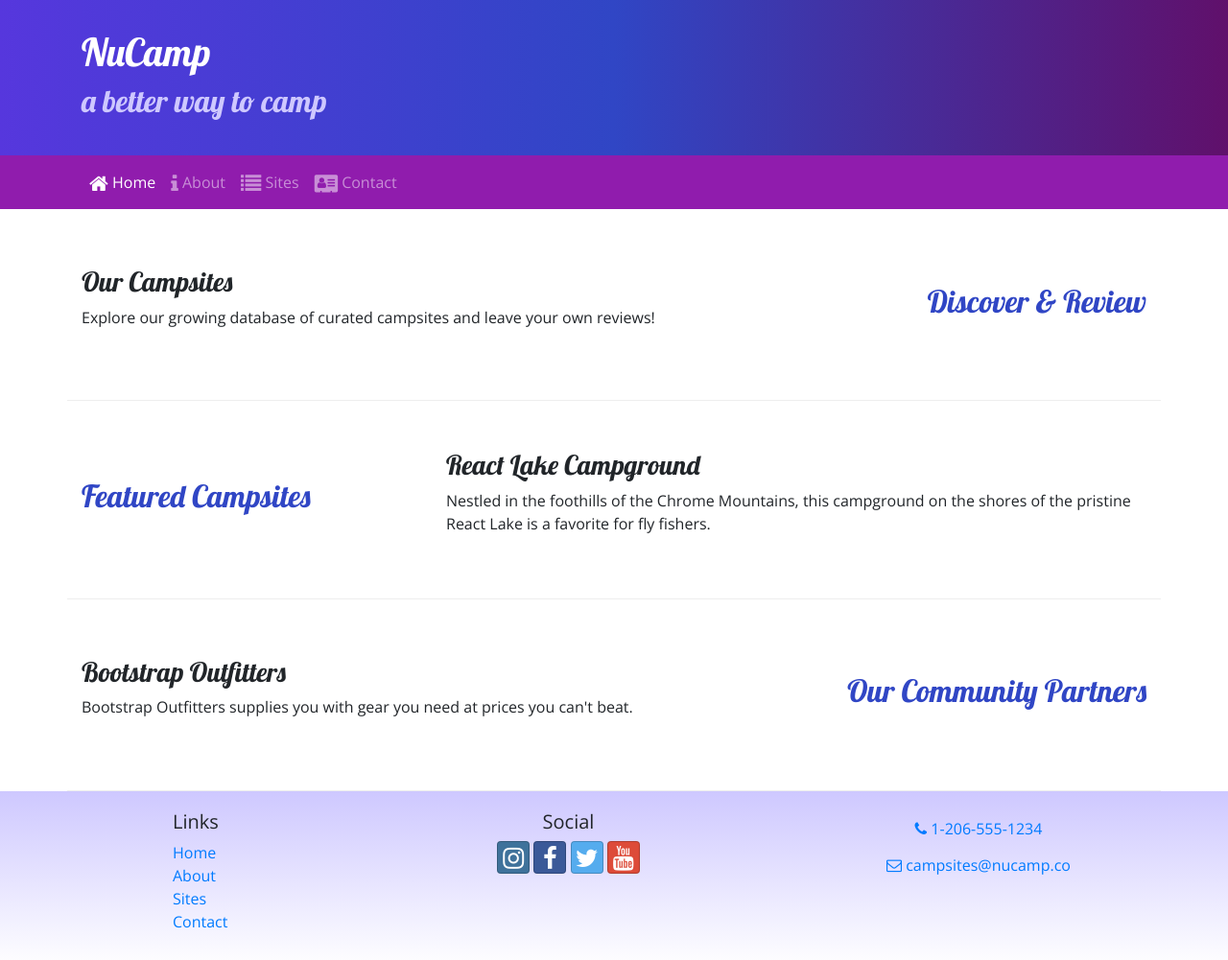
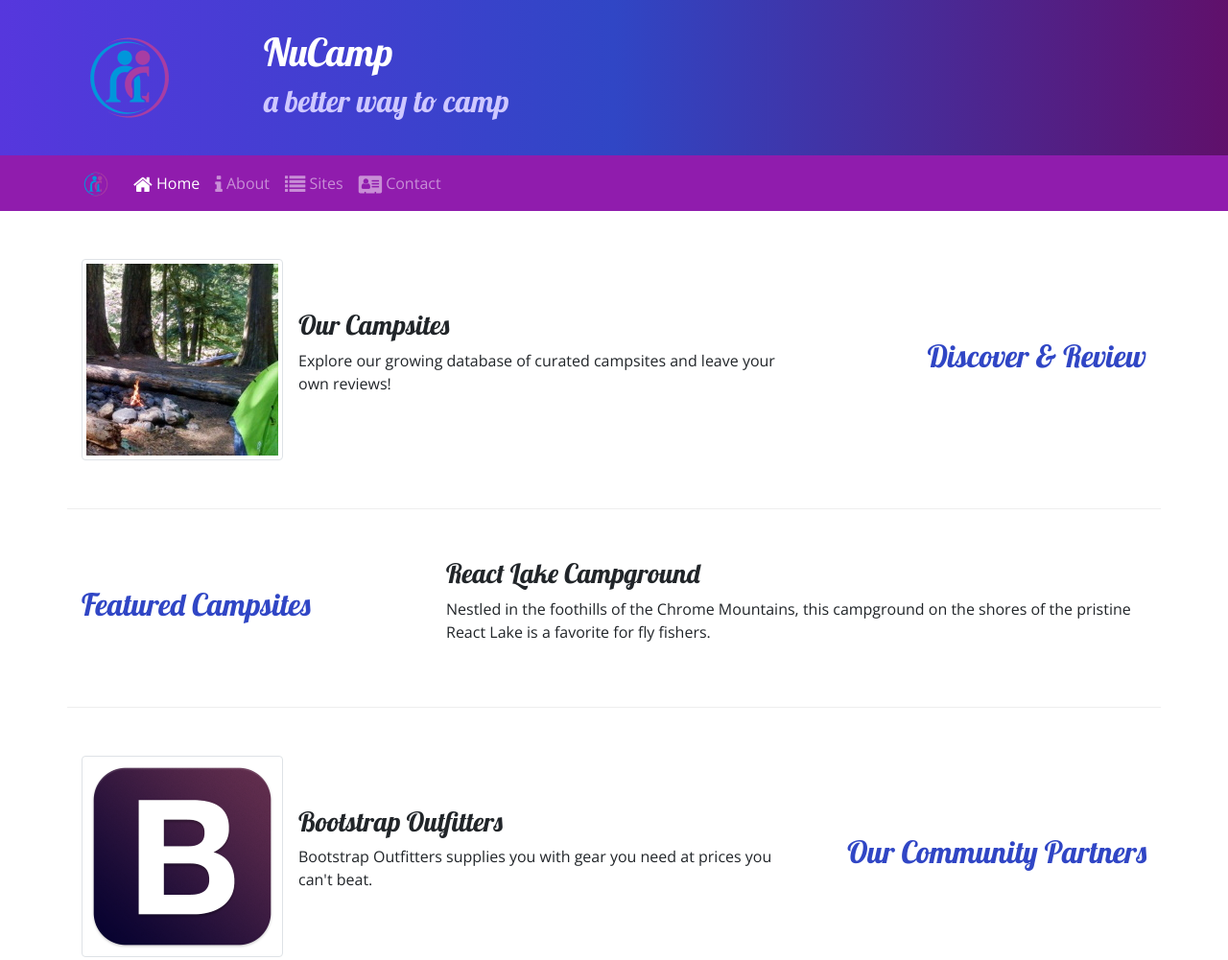
Before and after one commit to Shivani8984/Nucampsite, a website: page index.html in a window 1280 px wide. Shown: the top 1001 px of the page at 96% size. Drawn offline with nearby package versions, Linux system fonts and the light colour scheme.

Commit message:
Images and Media

```diff
--- a/index.html
+++ b/index.html
@@ -26,18 +26,21 @@
     <header class="jumbotron jumbotron-fluid">
         <div class="container">
             <div class="row">
+                <div class="col-4 col-sm-3 col-md-2 align-self-center">
+                    <a href="index.html"><img src="img/logo.png" class="img-fluid" /></a>
+                 </div>
                 <div class="col">
                     <h1>NuCamp</h1>
                     <h2>a better way to camp</h2>
                 </div>
             </div>
-
         </div>
     </header>
 
     <nav class="navbar navbar-expand-sm navbar-dark sticky-top">
         <div class="container">
-            <button class="navbar-toggler ml-auto" type="button" data-toggle="collapse" data-target="#nucampNavbar">
+            <a class="navbar-brand" href="index.html"><img src="img/logo.png" height="30" width="30" /></a>
+            <button class="navbar-toggler" type="button" data-toggle="collapse" data-target="#nucampNavbar">
                 <span class="navbar-toggler-icon"></span>
             </button>
             <div class="collapse navbar-collapse" id="nucampNavbar">
@@ -57,8 +60,13 @@
                 <h2 class="text-sm-right">Discover & Review</h2>
             </div>
             <div class="col">
-                <h3>Our Campsites</h3>
-                <p class="d-none d-sm-block">Explore our growing database of curated campsites and leave your own reviews!</p>
+                <div class="media">
+                    <img class="d-flex mr-3 img-thumbnail" src="img/breadcrumb-trail-thumb.jpg" alt="Breadcrumb Trail" />
+                    <div class="media-body align-self-center">
+                        <h3>Our Campsites</h3>
+                        <p class="d-none d-sm-block">Explore our growing database of curated campsites and leave your own reviews!</p>
+                    </div>
+                </div>
             </div>
         </div>
 
@@ -77,8 +85,13 @@
                 <h2 class="text-sm-right">Our Community Partners</h2>
             </div>
             <div class="col">
-                <h3>Bootstrap Outfitters</h3>
-                <p class="d-none d-sm-block">Bootstrap Outfitters supplies you with gear you need at prices you can't beat.</p>
+                <div class="media">
+                    <img class="d-flex mr-3 img-thumbnail" src="img/bootstrap-thumb.png" alt="Bootstrap Outfitters" />
+                    <div class="media-body align-self-center">
+                        <h3>Bootstrap Outfitters</h3>
+        				<p class="d-none d-sm-block">Bootstrap Outfitters supplies you with gear you need at prices you can't beat.</p>
+                    </div>
+                </div>
             </div>
         </div>
     </div>
```
Also changed, not shown: aboutus.html (+5 -1 lines), contactus.html (+5 -1 lines), img/bootstrap-thumb.png (added), img/breadcrumb-trail-thumb.jpg (added), img/breadcrumb-trail.jpg (added), img/chrome-river-thumb.jpg (added), img/chrome-river.jpg (added), img/logo.png (added), img/react-lake-thumb.jpg (added), img/react-lake.jpg (added).
